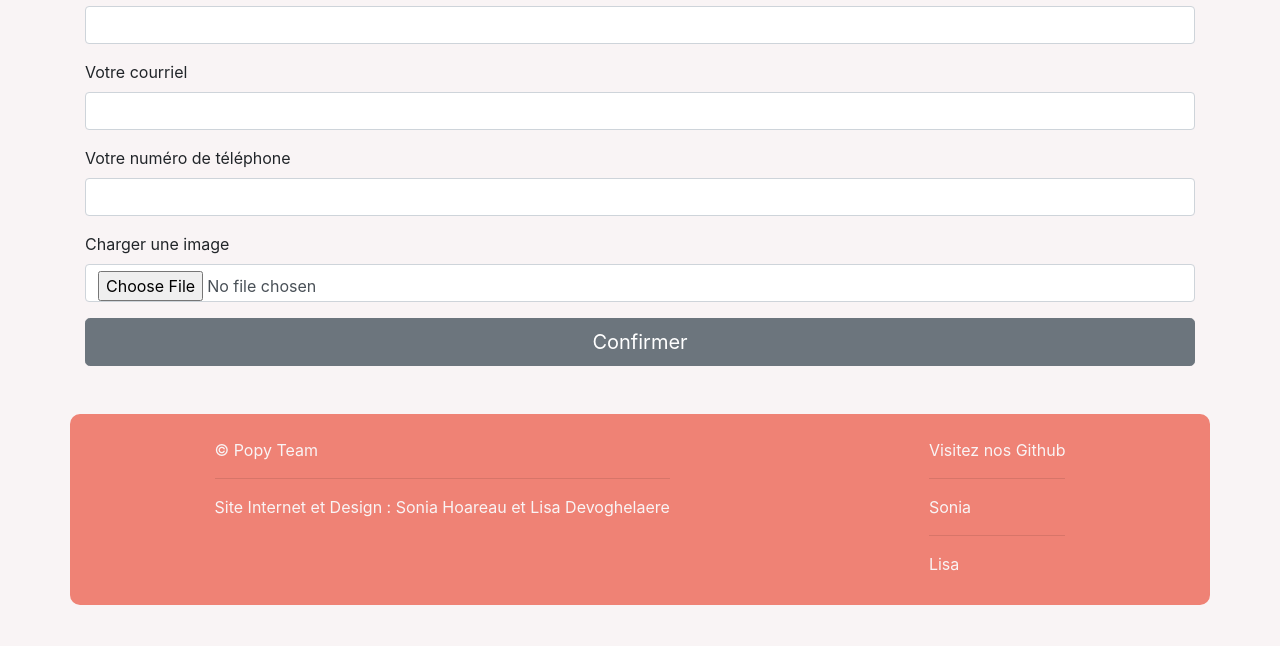
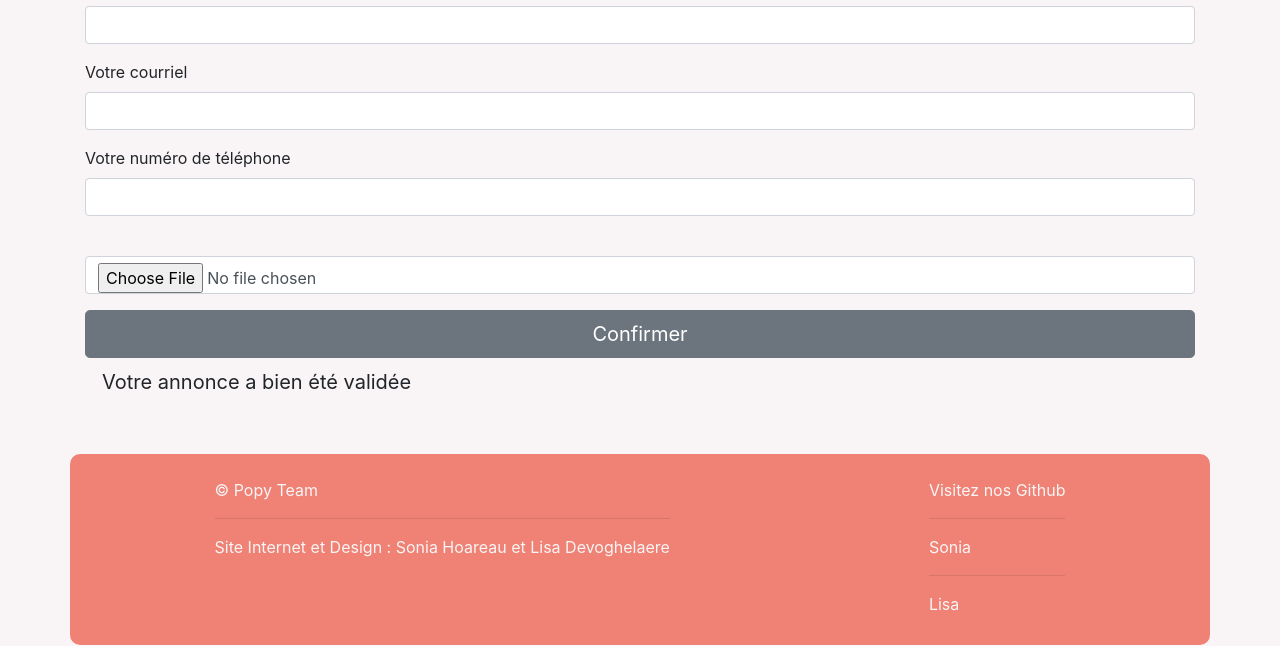
Before and after one commit to LisaDevoghelaere/petites-annonces, a PHP site: template application/template/validation.html.twig in a window 1280 px wide. Shown: the part 696-1342 px from the top of the page. Run offline with PHP 8.4, Linux system fonts and the light colour scheme; the template is opened without the code that fills it, so the values that code supplies are empty; some libraries are stand-ins or nearby versions.

Commit message:
modal et correction suppr

```diff
--- a/application/template/suppression.html.twig
+++ b/application/template/suppression.html.twig
@@ -14,12 +14,6 @@
         <p>{{annonce.usr_nom}} {{annonce.usr_prenom}} <br>
             {{annonce.usr_courriel}} <br>
             {{annonce.usr_telephone}}</p>
-    </div>
-    <div class="div-pdf">
-        <p class="add"><a href="http://popy/"><i class="fas fa-undo-alt"></i></a></p>
-        <h3>Enregister l'annonce :</h3>
-        <p>Cliquez ci-dessous pour enregistrer l'annnoce au format pdf
-        <br><a href="#"  class="add"><i class="fas fa-file-download"></i></a></p>
     </div>
 </div>
 <div class="deleteValidate">
--- a/application/template/validation.html.twig
+++ b/application/template/validation.html.twig
@@ -4,7 +4,7 @@
 <div id="formValidation">
     <h2>Validez votre annonce</h2>
     <p>Voici l'annonce que vous nous avez envoyés, vous pouvez vérifier les différents champs puis  valider l'annonce qui sera alors publiée.</p>
-    <form method="POST" class="needs-validation" novalidate>
+    <form method="POST">
     <div class="form-group">
             <label for="exampleFormControlInput1">Titre</label>
             <input name="ann_titre" type="text" class="form-control" id="exampleFormControlInput1" value="{{ annonce.ann_titre }}" required>
@@ -31,7 +31,7 @@
     </div>
     <div class="form-group">
             <label for="exampleFormControlTextarea1">Description</label>
-            <textarea name="ann_description" class="form-control" id="exampleFormControlTextarea1" value="{{ annonce.ann_description }}" rows="3" required></textarea>
+            <textarea name="ann_description" class="form-control" id="exampleFormControlTextarea1" value="{{ annonce.ann_description }}" rows="3" required>{{ annonce.ann_description }}</textarea>
             <div class="invalid-feedback">
                     Veuillez entrer une description
             </div>
@@ -69,12 +69,17 @@
             </div>
     </div>
     <div class="form-group">
-            <label for="">Charger une image</label>
+            <label for="">{{ annonce.ann_image_url }}</label>
             <input name="ann_image_url" type="file" class="form-control" id="exampleFormControlInput1" value="{{ annonce.ann_image_url }}">
     </div>
 
     <button id="valider" class="btn btn-secondary btn-lg btn-block">Confirmer</button>
     </form>
+</div>
+<div id="modal" class="hidden">
+        <div id="modal_dialogue">
+        <button class="btn btn-lg" id="btnModal"> Votre annonce a bien été validée</button>
+        </div>
 </div>
 
 {% endblock %}
```
